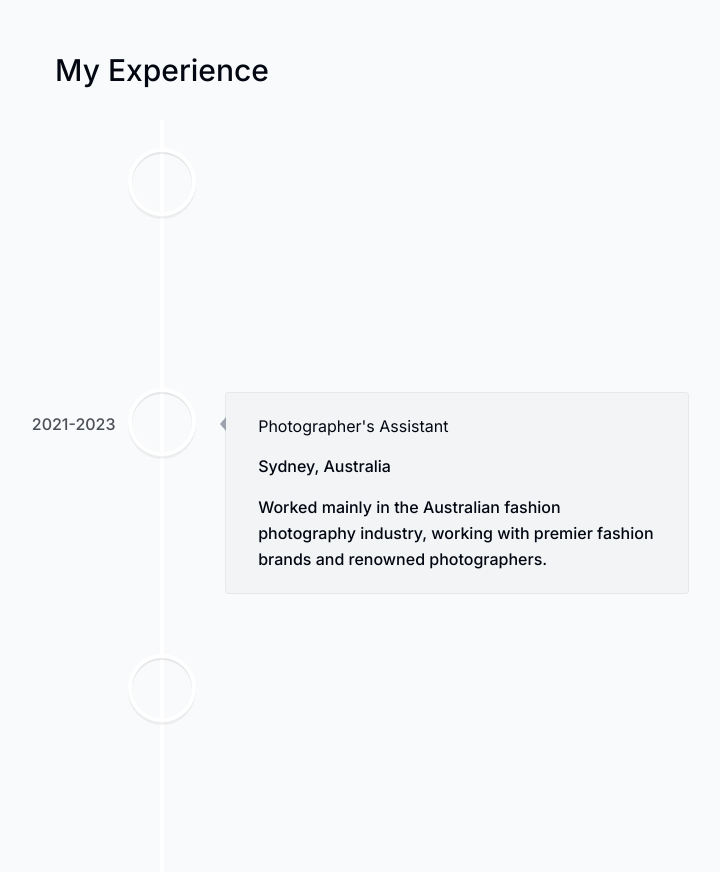
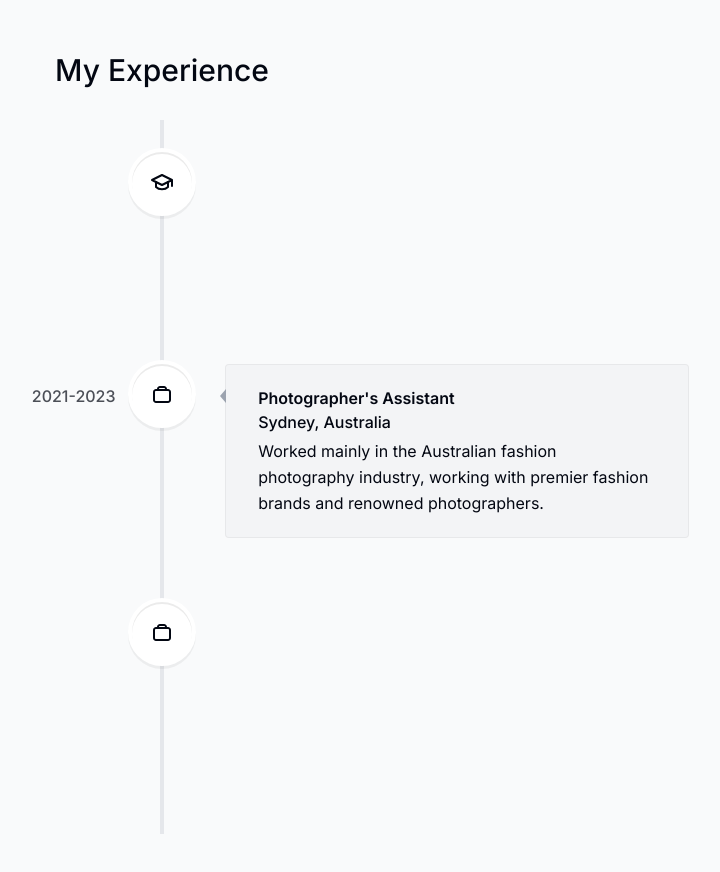
Before and after one commit to jordansbenjamin/portfolio_v2, a Next.js app: page / in a window 1280 px wide. Shown: the part 2900-3772 px from the top of the page, without its empty margins (478-1198 px from the left). Built offline with nearby package versions, Linux system fonts and the light colour scheme.

Commit message:
Finished implementing Experience component

```diff
--- a/src/app/globals.css
+++ b/src/app/globals.css
@@ -2,3 +2,12 @@
 @tailwind base;
 @tailwind components;
 @tailwind utilities;
+
+/* Because of next.js server/client component differences
+this only shows us on the client component, so we had to
+override react-vertical-timelines default styling to make
+it work.
+*/
+html {
+	--line-color: #e5e7eb;
+}
--- a/src/app/lib/data.ts
+++ b/src/app/lib/data.ts
@@ -115,7 +115,8 @@ export const experiencesData = [
 		location: "Sydney, Australia",
 		description:
 			"Worked as a freelance camera & lighting technician in diverse projects for platforms such as Netflix and Stan and brands such as Adobe, Virgin Airlines, and Tourism Australia.",
-		icon: React.createElement(FaReact),
+		// icon: React.createElement(FaReact),
+		icon: React.createElement(CgWorkAlt),
 		date: "2017-2022",
 	},
 ] as const;
--- a/src/components/Experience.tsx
+++ b/src/components/Experience.tsx
@@ -11,7 +11,7 @@ export default function Experience() {
 	return (
 		<section id="experience">
 			<SectionHeading>My Experience</SectionHeading>
-			<VerticalTimeline>
+			<VerticalTimeline lineColor="">
 				{experiencesData.map((experience, index) => (
 					<ExperienceItem key={index} experience={experience} />
 				))}
@@ -47,12 +47,18 @@ function ExperienceItem({ experience }: ExperienceProp) {
 					padding: "1.3rem 2rem",
 				}}
 				contentArrowStyle={{
-					borderRight: "0.4rem solid #9ca3af"
+					borderRight: "0.4rem solid #9ca3af",
 				}}
-				date={experience.date}>
-				<h3>{experience.title}</h3>
-				<p>{experience.location}</p>
-				<p>{experience.description}</p>
+				date={experience.date}
+				icon={experience.icon}
+				iconStyle={{
+					background: "white",
+					fontSize: "1.5rem",
+				}}>
+				<h3 className="font-semibold capitalize">{experience.title}</h3>
+				{/* The important rule is required to override 3rd party styling */}
+				<p className="font-normal !mt-0">{experience.location}</p>
+				<p className="!mt-1 !font-normal text-gray-950">{experience.description}</p>
 			</VerticalTimelineElement>
 		</div>
 	);
```
